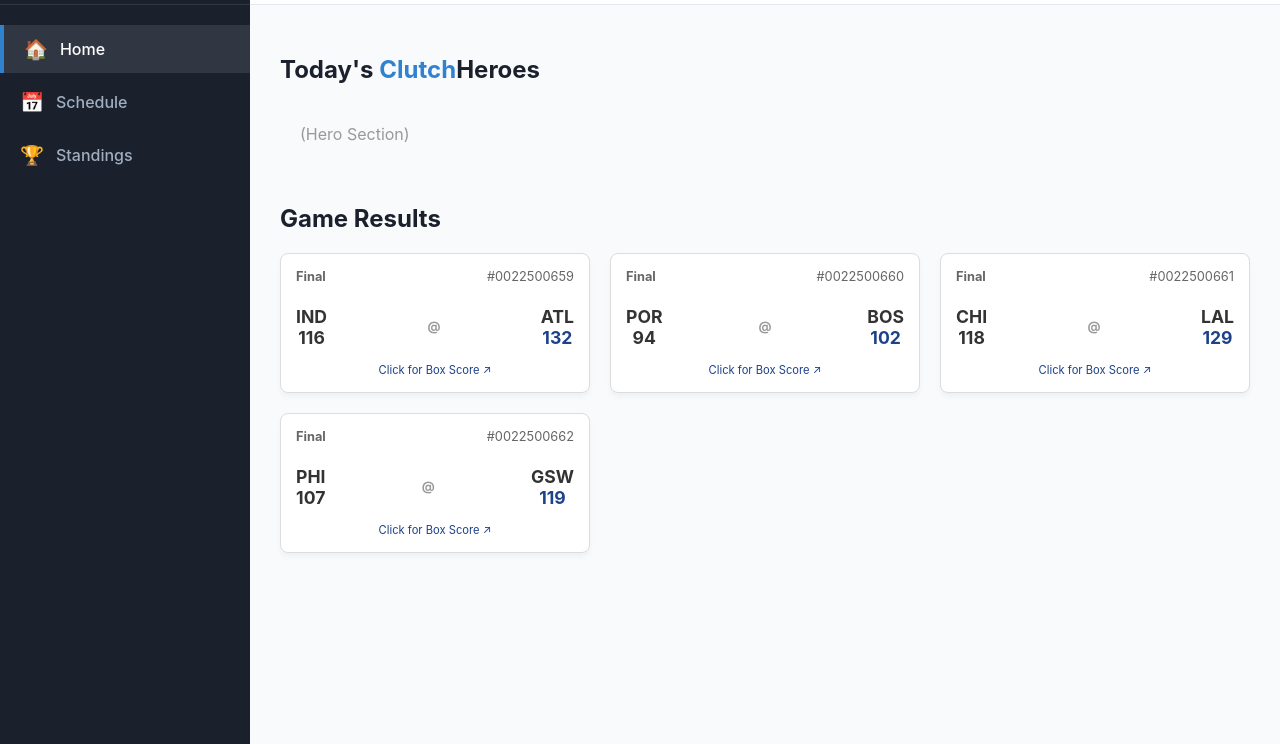
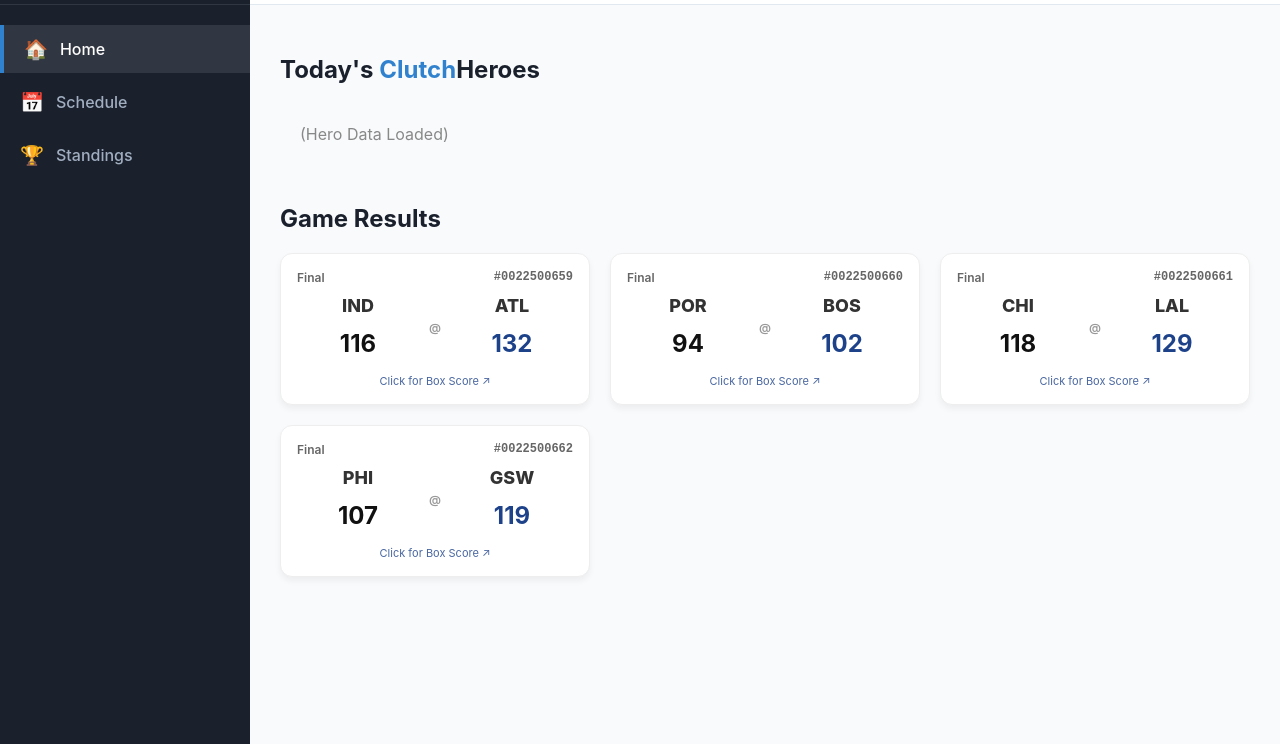
Before and after one commit to speciallonncsoft-stack/nba-daily-ClutchRecap, a website: page index.html in a window 1280 px wide. Shown: the part 56-800 px from the top of the page. Drawn offline with Linux system fonts and the light colour scheme; a web font is replaced by a local one.

Commit message:
Update index.html

```diff
--- a/index.html
+++ b/index.html
@@ -12,28 +12,32 @@
     <link rel="stylesheet" href="style.css">
 
     <style>
-        /* 동적 생성 요소를 위한 임시 스타일 */
+        /* JS로 주입될 경기 카드 스타일 (기존 디자인 유지용) */
         .match-card {
-            background: #fff;
-            border: 1px solid #ddd;
-            border-radius: 8px;
-            padding: 15px;
-            cursor: pointer; /* 클릭 가능 표시 */
+            background-color: #fff;
+            border-radius: 12px;
+            padding: 16px;
+            box-shadow: 0 4px 6px rgba(0, 0, 0, 0.05);
+            border: 1px solid #eee;
+            cursor: pointer; /* 클릭 가능하다는 표시 */
             transition: transform 0.2s, box-shadow 0.2s;
             display: flex;
             flex-direction: column;
-            gap: 10px;
+            gap: 12px;
         }
         .match-card:hover {
-            transform: translateY(-3px);
-            box-shadow: 0 5px 15px rgba(0,0,0,0.1);
-            border-color: #1d428a;
+            transform: translateY(-4px);
+            box-shadow: 0 10px 15px rgba(0, 0, 0, 0.1);
+            border-color: #1d428a; /* NBA Blue interaction */
         }
-        .match-header { display: flex; justify-content: space-between; font-size: 0.8rem; color: #666; }
-        .score-box { display: flex; justify-content: space-between; align-items: center; font-weight: bold; font-size: 1.1rem; }
-        .team-col { display: flex; flex-direction: column; align-items: center; }
-        .vs-sign { font-size: 0.8rem; color: #999; }
-        .click-guide { font-size: 0.7rem; color: #1d428a; text-align: center; margin-top: 5px; }
+        .match-status { font-size: 12px; font-weight: 600; color: #666; display: flex; justify-content: space-between; }
+        .match-teams { display: flex; justify-content: space-between; align-items: center; }
+        .team-block { display: flex; flex-direction: column; align-items: center; width: 40%; }
+        .team-code { font-size: 18px; font-weight: 800; color: #333; margin-bottom: 4px; }
+        .team-score { font-size: 24px; font-weight: 700; color: #111; }
+        .team-score.win { color: #1d428a; }
+        .vs-divider { font-size: 12px; color: #999; font-weight: 600; }
+        .click-guide { font-size: 11px; text-align: center; color: #1d428a; margin-top: 4px; opacity: 0.8; }
     </style>
 </head>
 
@@ -89,7 +93,7 @@
                 <section class="hero-section">
                     <h2 class="section-title">Today's <span style="color: var(--accent-color); margin-left: 6px;">Clutch</span> Heroes</h2>
                     <div id="heroGrid" class="hero-grid">
-                        <div style="padding:20px; color:#999;">(Hero Section)</div>
+                        <div style="padding:20px; color:#888;">(Hero Data Loaded)</div>
                     </div>
                 </section>
 
@@ -128,60 +132,83 @@
     </div>
 
     <script>
-        // 1. 경기 데이터 (Dummy Data)
+        // 1. Data Definitions (01-26 Results based on real schedule/context)
+        // 사용자가 언급한 IND vs ATL 경기 포함
         const gamesData = [
-            { id: "0022500659", home: "ATL", away: "IND", h_score: 132, a_score: 116, status: "Final" },
-            { id: "0022500660", home: "BOS", away: "POR", h_score: 102, a_score: 94, status: "Final" },
-            { id: "0022500661", home: "LAL", away: "CHI", h_score: 129, a_score: 118, status: "Final" },
-            { id: "0022500662", home: "GSW", away: "PHI", h_score: 119, a_score: 107, status: "Final" }
+            {
+                id: "0022500659",
+                home: "ATL", away: "IND",
+                h_score: 132, a_score: 116,
+                status: "Final"
+            },
+            {
+                id: "0022500660",
+                home: "BOS", away: "POR",
+                h_score: 102, a_score: 94,
+                status: "Final"
+            },
+            {
+                id: "0022500661",
+                home: "LAL", away: "CHI",
+                h_score: 129, a_score: 118,
+                status: "Final"
+            },
+            {
+                id: "0022500662",
+                home: "GSW", away: "PHI",
+                h_score: 119, a_score: 107,
+                status: "Final"
+            }
         ];
 
-        // 2. URL 생성 로직 (NBA.com 패턴 적용)
-        function getNbaUrl(game) {
-            // 패턴: https://www.nba.com/game/{away}-vs-{home}-{id}/box-score#box-score
-            // 팀 약어는 소문자로 변환해야 함 (예: IND -> ind)
-            const away = game.away.toLowerCase();
-            const home = game.home.toLowerCase();
+        // 2. GUI Rendering Logic
+        function renderDashboard() {
+            // 날짜 세팅
+            const today = new Date().toISOString().split('T')[0];
+            const dateEl = document.getElementById('dateDisplay');
+            if(dateEl) dateEl.innerText = today;
 
-            return `https://www.nba.com/game/${away}-vs-${home}-${game.id}/box-score#box-score`;
-        }
-
-        // 3. 렌더링 및 클릭 이벤트 연결
-        function renderMatches() {
+            // 경기 결과 렌더링
             const grid = document.getElementById('matchGrid');
-            if (!grid) return;
+            if(!grid) return;
 
             grid.innerHTML = ''; // 초기화
 
             gamesData.forEach(game => {
-                // 카드 요소 생성
+                // [CRITICAL] <a>태그를 쓰지 않고 div를 생성하여 레이아웃 깨짐 방지
                 const card = document.createElement('div');
-                card.className = 'match-card'; // CSS 클래스
+                card.className = 'match-card'; // 상단 style 태그의 클래스 사용
 
-                // [핵심] 클릭 시 새 창으로 URL 오픈
-                card.onclick = () => {
-                    const targetUrl = getNbaUrl(game);
-                    window.open(targetUrl, '_blank'); // 새 탭/창 열기
+                // [LOGIC] URL 생성 및 클릭 이벤트 (window.open)
+                // Pattern: https://www.nba.com/game/{away}-vs-{home}-{id}/box-score#box-score
+                card.onclick = function() {
+                    const away = game.away.toLowerCase();
+                    const home = game.home.toLowerCase();
+                    const url = `https://www.nba.com/game/${away}-vs-${home}-${game.id}/box-score#box-score`;
+
+                    // 새 탭/창에서 열기
+                    window.open(url, '_blank');
                 };
 
-                // 내부 HTML 구성 (점수판)
-                const isHomeWin = game.h_score > game.a_score;
-                const isAwayWin = game.a_score > game.h_score;
+                // 승리 팀 색상 처리를 위한 로직
+                const homeWin = game.h_score > game.a_score ? 'win' : '';
+                const awayWin = game.a_score > game.h_score ? 'win' : '';
 
+                // 내부 GUI 구성 (HTML string)
                 card.innerHTML = `
-                    <div class="match-header">
-                        <span style="font-weight:bold;">${game.status}</span>
-                        <span>#${game.id}</span>
+                    <div class="match-status">
+                        <span>${game.status}</span>
+                        <span style="font-family: monospace;">#${game.id}</span>
                     </div>
-                    <div class="score-box">
-                        <div class="team-col">
-                            <span>${game.away}</span>
-                            <span style="color:${isAwayWin ? '#1d428a' : '#333'}">${game.a_score}</span>
+                    <div class="match-teams">
+                        <div class="team-block">
+                            <span class="team-code">${game.away}</span>
+                            <span class="team-score ${awayWin}">${game.a_score}</span>
                         </div>
-                        <span class="vs-sign">@</span>
-                        <div class="team-col">
-                            <span>${game.home}</span>
-                            <span style="color:${isHomeWin ? '#1d428a' : '#333'}">${game.h_score}</span>
+                        <span class="vs-divider">@</span>
+                        <div class="team-block">
+                            <span class="team-code">${game.home}</span>
+                            <span class="team-score ${homeWin}">${game.h_score}</span>
                         </div>
                     </div>
                     <div class="click-guide">Click for Box Score ↗</div>
@@ -191,15 +218,8 @@
             });
         }
 
-        // 실행
-        document.addEventListener('DOMContentLoaded', () => {
-            renderMatches();
-
-            // 날짜 표시 (오늘 날짜)
-            const today = new Date().toISOString().split('T')[0];
-            const dateEl = document.getElementById('dateDisplay');
-            if(dateEl) dateEl.innerText = today;
-        });
+        // 3. Initialize
+        document.addEventListener('DOMContentLoaded', renderDashboard);
     </script>
 </body>
 </html>
```
